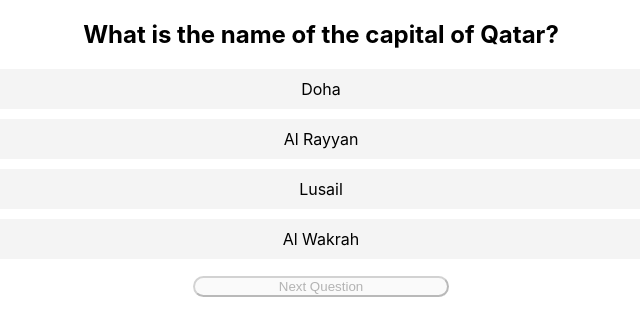
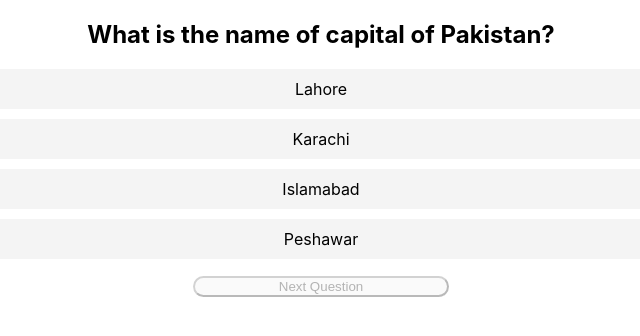
Before and after one commit to muhammadhammadmajeed/my-quiz-app, a React (Create React App) app: page / in a window 1280 px wide. Shown: the top 336 px of the page, without its empty margins (319-959 px from the left). Built offline with nearby package versions, Linux system fonts and the light colour scheme.

Commit message:
update app.jsx

```diff
--- a/src/Components/Quiz.js
+++ b/src/Components/Quiz.js
@@ -31,7 +31,7 @@ const Quiz = () => {
   },
 ];
 
-const [currentQuestionIndex, SetCurrentQuestionIndex] = useState(4);
+const [currentQuestionIndex, SetCurrentQuestionIndex] = useState(0);
 const [currentAnswer, setCurrentAnswer] = useState(null);
 
 const handleClick = (option) =>{
```
